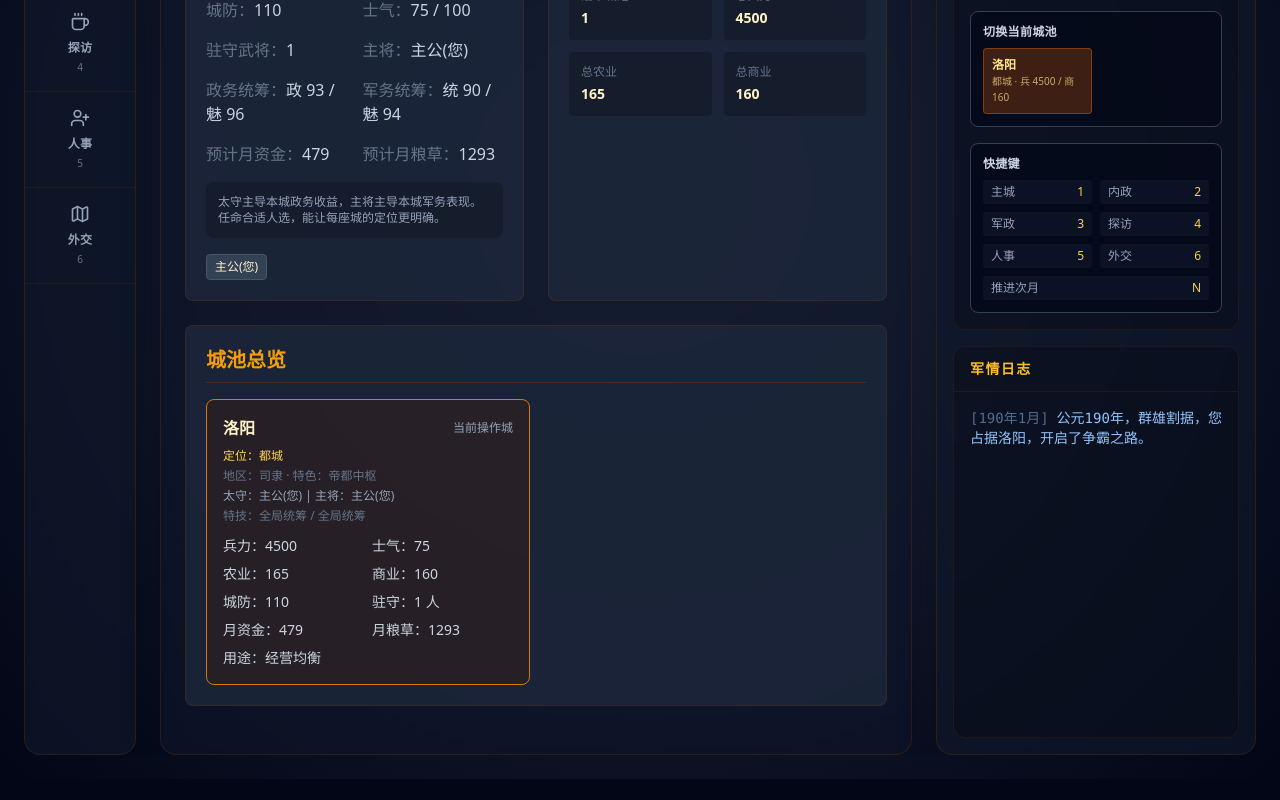
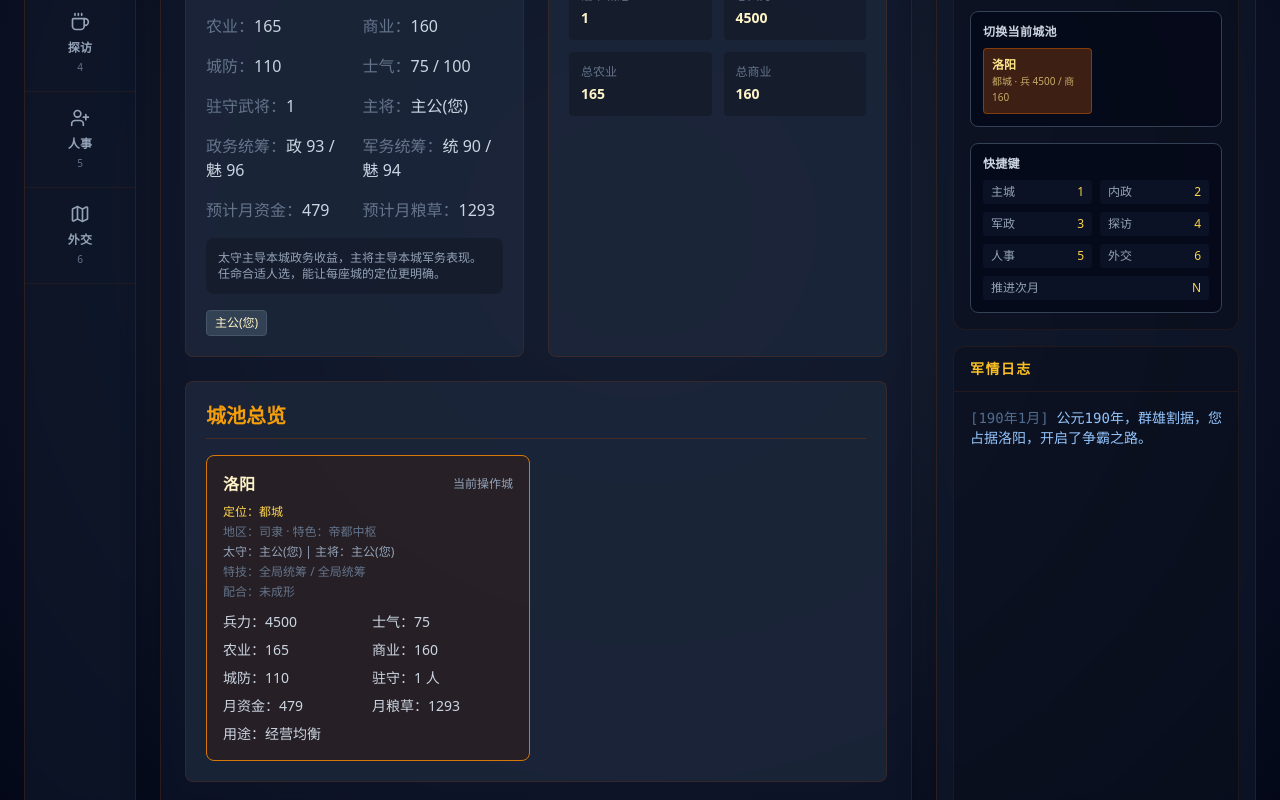
Before and after one commit to onovich/Hegemony, a React (Vite) app: page / in a window 1280 px wide. Shown: the part 402-1202 px from the top of the page. Before the commit the page ends 1181 px from the top, so only its background shows below. Built offline with nearby package versions, Linux system fonts and the light colour scheme.

Commit message:
feat: add leadership pair synergy

```diff
--- a/origin/App.jsx
+++ b/origin/App.jsx
@@ -52,8 +52,10 @@ import {
 import { resolveAiFactionCityManagement } from '../src/logic/engine/aiCityManagement.js';
 import { getDirectedStatsWithSpecialty, getOfficerSpecialty } from '../src/logic/engine/officerSpecialties.js';
 import {
+    applyCityLeadershipRelationshipEffects,
     calculateMonthlyRelationshipDrift,
     calculateRecruitRelationshipBonus,
+    getCityLeadershipRelationshipEffect,
     getOfficerRelationLabel,
     getOfficerRelationScore,
 } from '../src/logic/engine/officerRelationships.js';
@@ -141,6 +143,7 @@ export default function App() {
                 commander: null,
                 governorSpecialty: null,
                 commanderSpecialty: null,
+                leadershipRelation: getCityLeadershipRelationshipEffect(null, null),
                 economyStats: EMPTY_STATS,
                 militaryStats: EMPTY_STATS,
             };
@@ -155,6 +158,12 @@ export default function App() {
         const commander = stationedOfficers.find(officer => officer.id === city.commanderId) ?? null;
         const economyProfile = getDirectedStatsWithSpecialty(stationedOfficers, governor?.id ?? null, 'governor');
         const militaryProfile = getDirectedStatsWithSpecialty(stationedOfficers, commander?.id ?? null, 'commander');
+        const relationshipProfile = applyCityLeadershipRelationshipEffects({
+            economyStats: economyProfile.stats,
+            militaryStats: militaryProfile.stats,
+            governor,
+            commander,
+        });
 
         return {
             stationedOfficers,
@@ -162,8 +171,9 @@ export default function App() {
             commander,
             governorSpecialty: economyProfile.activeSpecialty,
             commanderSpecialty: militaryProfile.activeSpecialty,
-            economyStats: economyProfile.stats,
-            militaryStats: militaryProfile.stats,
+            leadershipRelation: relationshipProfile.relationshipEffect,
+            economyStats: relationshipProfile.economyStats,
+            militaryStats: relationshipProfile.militaryStats,
         };
     };
     const getCurrentCityProfile = () => {
@@ -176,6 +186,7 @@ export default function App() {
                 commander: null,
                 governorSpecialty: null,
                 commanderSpecialty: null,
+                leadershipRelation: getCityLeadershipRelationshipEffect(null, null),
                 economyStats: EMPTY_STATS,
                 militaryStats: EMPTY_STATS,
             };
@@ -1180,6 +1191,9 @@ export default function App() {
                     <div className="mb-4 rounded-lg bg-black/20 p-3 text-xs text-slate-400">
                         太守特技：{currentCityProfile.governorSpecialty?.name ?? '未激活'} · 主将特技：{currentCityProfile.commanderSpecialty?.name ?? '未激活'}
                     </div>
+                    <div className="mb-4 rounded-lg bg-black/20 p-3 text-xs text-slate-400">
+                        主官配合：{currentCityProfile.leadershipRelation.relationLabel} {currentCityProfile.governor && currentCityProfile.commander && currentCityProfile.governor.id !== currentCityProfile.commander.id ? `(相性 ${currentCityProfile.leadershipRelation.relationScore})` : '（待成型）'}
+                    </div>
                     <div className="grid grid-cols-2 gap-4 text-slate-300">
                         <div><span className="text-slate-500">太守：</span>{currentCityProfile.governor?.name ?? '未任命'}</div>
                         <div><span className="text-slate-500">驻军：</span>{myCity.troops}</div>
@@ -1279,6 +1293,7 @@ export default function App() {
                                 <div className="mt-1 text-xs text-slate-500">地区：{city.region} · 特色：{city.specialty}</div>
                                 <div className="mt-1 text-xs text-slate-400">太守：{cityProfile.governor?.name ?? '未任命'} | 主将：{cityProfile.commander?.name ?? '未任命'}</div>
                                 <div className="mt-1 text-xs text-slate-500">特技：{cityProfile.governorSpecialty?.shortLabel ?? '无'} / {cityProfile.commanderSpecialty?.shortLabel ?? '无'}</div>
+                                <div className="mt-1 text-xs text-slate-500">配合：{cityProfile.leadershipRelation.relationLabel}</div>
                                 <div className="mt-3 grid grid-cols-2 gap-2 text-sm text-slate-300">
                                     <div>兵力：{city.troops}</div>
                                     <div>士气：{city.morale}</div>
@@ -1305,6 +1320,7 @@ export default function App() {
             <h2 className="text-2xl font-bold text-amber-500 mb-6 text-center">主持内政</h2>
             <p className="mb-6 text-center text-xs text-slate-400">当前城由【{getCurrentCityProfile().governor?.name ?? '未任命'}】主持政务，太守会优先影响本城经营收益与开发效果。</p>
             <p className="mb-6 text-center text-xs text-slate-500">当前激活特技：{getCurrentCityProfile().governorSpecialty?.name ?? '无'}。{getCurrentCityProfile().governorSpecialty?.description ?? '任命合适的太守后，可在此看到政务侧加成。'}</p>
+            <p className="mb-6 text-center text-xs text-slate-500">当前主官配合：{getCurrentCityProfile().leadershipRelation.relationLabel}。太守与主将相性越好，内政与军务的协同加成越高。</p>
             <div className="grid grid-cols-1 gap-6">
                 <div className="bg-slate-800/80 p-6 rounded-lg border border-amber-900/30 text-center hover:bg-slate-800 transition">
                     <Wheat className="w-12 h-12 text-green-500 mx-auto mb-3"/>
@@ -1351,6 +1367,7 @@ export default function App() {
                         </h2>
                         <p className="text-xs text-slate-400 mb-4">当前军务由【{myCity.name}】执行，主将为【{currentCityProfile.commander?.name ?? '未任命'}】，城市定位为【{getCityRoleLabel(myCity)}】。</p>
                         <p className="text-xs text-slate-500 mb-4">当前激活特技：{currentCityProfile.commanderSpecialty?.name ?? '无'}。{currentCityProfile.commanderSpecialty?.description ?? '任命合适主将后，可在此看到军务侧加成。'}</p>
+                        <p className="text-xs text-slate-500 mb-4">当前主官配合：{currentCityProfile.leadershipRelation.relationLabel}，会同步修正本城的政务与军务画像。</p>
                         <div className="mb-4 rounded bg-black/20 p-3 text-xs text-slate-300">
                             驻守武将：{currentCityOfficers.length} 人 | 当前城有效统率：{currentCityStats.cmd} | 当前城有效魅力：{currentCityStats.cha}
                         </div>
@@ -1506,6 +1523,7 @@ export default function App() {
                         <Tent className="w-6 h-6 mr-2"/> 当前城任命
                     </h2>
                     <p className="text-xs text-slate-400 mb-4">当前操作城为【{cities[activeCityId]?.name}】。太守优先影响经营收益，主将优先影响军务表现。</p>
+                    <p className="text-xs text-slate-500 mb-4">当前主官配合：{currentCityProfile.leadershipRelation.relationLabel}。知己搭档会强化城市画像，死敌搭档会拖累经营与军务。</p>
                     {stationedOfficers.length === 0 ? (
                         <p className="text-slate-500 text-sm py-4 text-center">当前城暂无可任命的驻守武将。</p>
                     ) : (
--- a/src/data/gameConfig.js
+++ b/src/data/gameConfig.js
@@ -241,6 +241,24 @@ export const GAME_BALANCE = {
     rulerStrongNegativeDrift: -2,
     leaderPositiveDrift: 1,
     leaderNegativeDrift: -1,
+    cityLeadershipEffects: {
+      strongPositive: {
+        economy: { pol: 6, cha: 4 },
+        military: { cmd: 6, cha: 4 },
+      },
+      positive: {
+        economy: { pol: 3, cha: 2 },
+        military: { cmd: 3, cha: 2 },
+      },
+      negative: {
+        economy: { pol: -2, cha: -1 },
+        military: { cmd: -2, cha: -1 },
+      },
+      strongNegative: {
+        economy: { pol: -5, cha: -3 },
+        military: { cmd: -5, cha: -3 },
+      },
+    },
   },
   diplomacy: {
     giftGoldCost: 500,
--- a/src/logic/engine/aiCityManagement.js
+++ b/src/logic/engine/aiCityManagement.js
@@ -1,5 +1,6 @@
 import { GAME_BALANCE } from '../../data/gameConfig.js';
 import { getDirectedStatsWithSpecialty } from './officerSpecialties.js';
+import { applyCityLeadershipRelationshipEffects } from './officerRelationships.js';
 
 const randInt = (min, max) => Math.floor(Math.random() * (max - min + 1)) + min;
 
@@ -79,14 +80,21 @@ export function resolveAiFactionCityManagement({ factionId, factionName, cities,
     const nextCommanderId = pickBestOfficerId(stationedOfficers, getRoleWeights(city.role, COMMANDER_ROLE_WEIGHTS));
     const economyProfile = getDirectedStatsWithSpecialty(stationedOfficers, nextGovernorId, 'governor');
     const militaryProfile = getDirectedStatsWithSpecialty(stationedOfficers, nextCommanderId, 'commander');
-    const profile = {
-      stationedOfficers,
+    const relationshipProfile = applyCityLeadershipRelationshipEffects({
       economyStats: economyProfile.stats,
       militaryStats: militaryProfile.stats,
       governor: stationedOfficers.find(officer => officer.id === nextGovernorId) ?? null,
       commander: stationedOfficers.find(officer => officer.id === nextCommanderId) ?? null,
+    });
+    const profile = {
+      stationedOfficers,
+      economyStats: relationshipProfile.economyStats,
+      militaryStats: relationshipProfile.militaryStats,
+      governor: stationedOfficers.find(officer => officer.id === nextGovernorId) ?? null,
+      commander: stationedOfficers.find(officer => officer.id === nextCommanderId) ?? null,
       governorSpecialty: economyProfile.activeSpecialty,
       commanderSpecialty: militaryProfile.activeSpecialty,
+      leadershipRelation: relationshipProfile.relationshipEffect,
     };
     const growth = calculateAiCityGrowth(city, profile);
 
--- a/src/logic/engine/officerRelationships.js
+++ b/src/logic/engine/officerRelationships.js
@@ -3,6 +3,24 @@ import { ALIGNMENT_RELATION_SCORES, OFFICER_RELATION_PROFILES } from '../../data
 
 function clamp(value, min, max) {
   return Math.max(min, Math.min(max, value));
+}
+
+const EMPTY_CITY_EFFECT = {
+  key: 'neutral',
+  relationScore: 0,
+  relationLabel: '未成形',
+  economy: { pol: 0, cha: 0 },
+  military: { cmd: 0, cha: 0 },
+};
+
+function applyStatDelta(stats, delta) {
+  return {
+    ...stats,
+    cmd: Math.max(0, (stats.cmd ?? 0) + (delta.cmd ?? 0)),
+    int: Math.max(0, (stats.int ?? 0) + (delta.int ?? 0)),
+    pol: Math.max(0, (stats.pol ?? 0) + (delta.pol ?? 0)),
+    cha: Math.max(0, (stats.cha ?? 0) + (delta.cha ?? 0)),
+  };
 }
 
 function getOfficerProfile(officer) {
@@ -114,3 +132,49 @@ export function calculateMonthlyRelationshipDrift({ officer, ruler, governor, co
     leaderScore,
   };
 }
+
+export function getCityLeadershipRelationshipEffect(governor, commander) {
+  if (!governor || !commander || governor.id === commander.id) {
+    return EMPTY_CITY_EFFECT;
+  }
+
+  const relationScore = getOfficerRelationScore(governor, commander);
+  const relationLabel = getOfficerRelationLabel(relationScore);
+  let key = 'neutral';
+
+  if (relationScore >= GAME_BALANCE.relationships.loyaltyStrongThreshold) {
+    key = 'strongPositive';
+  } else if (relationScore >= GAME_BALANCE.relationships.loyaltyPositiveThreshold) {
+    key = 'positive';
+  } else if (relationScore <= -GAME_BALANCE.relationships.loyaltyStrongThreshold) {
+    key = 'strongNegative';
+  } else if (relationScore <= GAME_BALANCE.relationships.loyaltyNegativeThreshold) {
+    key = 'negative';
+  }
+
+  if (key === 'neutral') {
+    return {
+      ...EMPTY_CITY_EFFECT,
+      relationScore,
+      relationLabel,
+    };
+  }
+
+  return {
+    key,
+    relationScore,
+    relationLabel,
+    economy: GAME_BALANCE.relationships.cityLeadershipEffects[key].economy,
+    military: GAME_BALANCE.relationships.cityLeadershipEffects[key].military,
+  };
+}
+
+export function applyCityLeadershipRelationshipEffects({ economyStats, militaryStats, governor, commander }) {
+  const leadershipEffect = getCityLeadershipRelationshipEffect(governor, commander);
+
+  return {
+    relationshipEffect: leadershipEffect,
+    economyStats: applyStatDelta(economyStats, leadershipEffect.economy),
+    militaryStats: applyStatDelta(militaryStats, leadershipEffect.military),
+  };
+}
```
Also changed, not shown: 1 other file (tests, documents, lock files or other folders).
